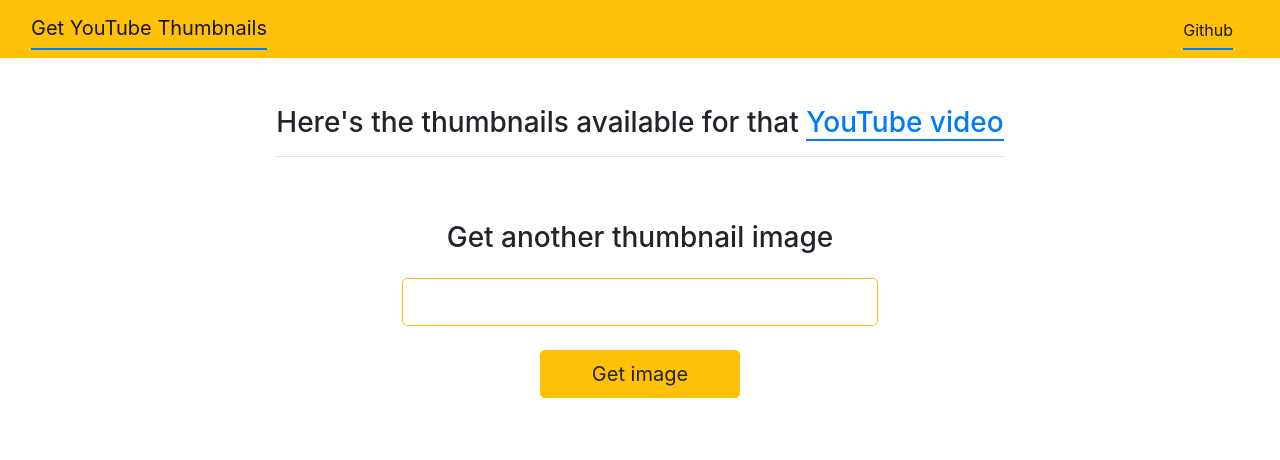
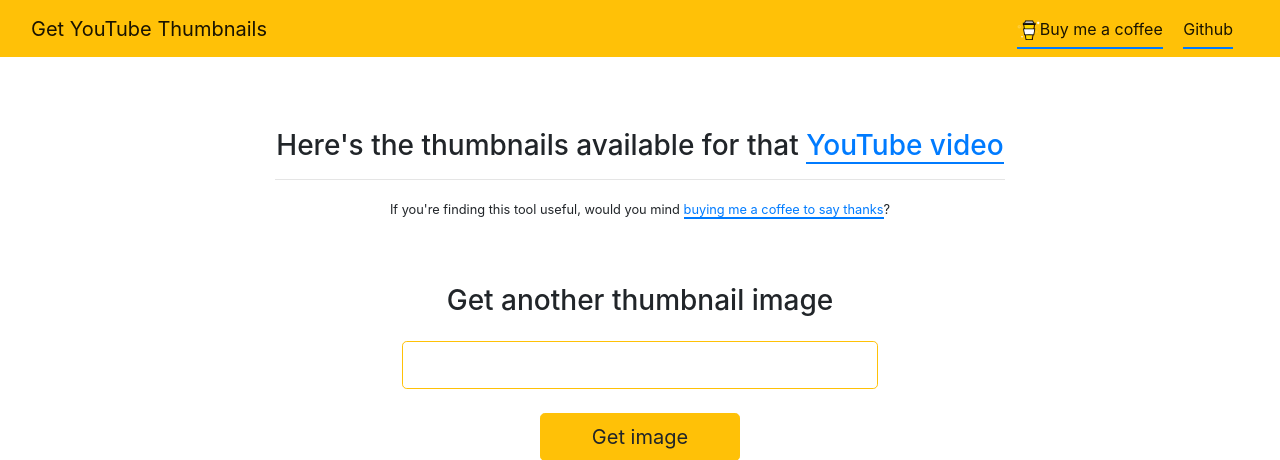
Before and after one commit to edjw/get-youtubethumbnails, a Flask app: template app/templates/thumbnails.html in a window 1280 px wide. Shown: the top 460 px of the page. Run offline with Flask 2, Linux system fonts and the light colour scheme; the template is opened without the code that fills it, so the values that code supplies are empty; some libraries are stand-ins or nearby versions.

Commit message:
Added donation link; added matomo for analytics

```diff
--- a/app/__init__.py
+++ b/app/__init__.py
@@ -5,8 +5,9 @@
 app = Flask(__name__)
 csp = {
     "default-src": "'self'",
-    "style-src": ["'self'", "stackpath.bootstrapcdn.com"],
-    "img-src": ["'self'", "img.youtube.com"],
+    "style-src": ["'self'", "https://stackpath.bootstrapcdn.com"],
+    "img-src": ["'self'", "https://img.youtube.com", "https://matomo.edjw.co.uk"],
+    "script-src": ["'self'", "https://matomo.edjw.co.uk"],
 }
 
 Talisman(app, referrer_policy="same-origin", content_security_policy=csp)
--- a/app/static/css/main.css
+++ b/app/static/css/main.css
@@ -1,3 +1,7 @@
+.navbar-brand {
+    padding-top: .375rem;
+}
+
 .navbar-links {
     font-size: 1rem;
     padding-top: .5625rem;
@@ -22,8 +26,11 @@
     border-bottom: 2px solid #007bff;
 }
 
+.mobile-nav-divider {
+    border-bottom: 2px solid #007bff;
+}
+
 /* sticky footer */
-
 body {
     display: flex;
     flex-direction: column;
@@ -35,9 +42,23 @@
     flex: 1 0 auto;
 }
 
-.footer,
-.navbar {
+.footer {
     flex: none;
 }
 
 /* end sticky footer */
+/* buy me a coffee */
+.bmc-button {}
+
+.bmc-button img {
+    height: 1.275rem;
+    box-shadow: none;
+    border: none;
+    vertical-align: middle;
+}
+
+.bmc-button>span {
+    margin-left: .3125rem;
+}
+
+/* end buy me a coffee */
--- /dev/null
+++ b/app/static/js/matomo.js
@@ -0,0 +1,17 @@
+var _paq = _paq || [];
+/* tracker methods like "setCustomDimension" should be called before "trackPageView" */
+_paq.push(['trackPageView']);
+_paq.push(['enableLinkTracking']);
+(function () {
+    var u = "https://matomo.edjw.co.uk/";
+    _paq.push(['setTrackerUrl', u + 'piwik.php']);
+    _paq.push(['setSiteId', '3']);
+    var d = document,
+        g = d.createElement('script'),
+        s = d.getElementsByTagName('script')[0];
+    g.type = 'text/javascript';
+    g.async = true;
+    g.defer = true;
+    g.src = u + 'piwik.js';
+    s.parentNode.insertBefore(g, s);
+})();
--- a/app/templates/base.html
+++ b/app/templates/base.html
@@ -20,6 +20,7 @@
     <meta name="twitter:description" content="Need an image for a YouTube video?">
     <meta name="twitter:image" content="https://youtubethumbnails.pythonanywhere.com/static/img/youtube_thumbs_social.png">
     <meta name="google-site-verification" content="vXZrnB3eerNwonNSX_d-GLD05YWCdcOchx8dE1kS764" />
+    <script src="static/js/matomo.js"></script>
 </head>
 
 <body>
--- a/app/templates/includes/navbar.html
+++ b/app/templates/includes/navbar.html
@@ -1,6 +1,12 @@
-<nav class="navbar navbar-expand-lg navbar-light bg-warning">
+<nav class="navbar navbar-expand-md navbar-light bg-warning mb-4">
     <div class="container-fluid">
-        <a class="navbar-brand" href="/">Get YouTube Thumbnails</a>
-        <a class="navbar-brand navbar-links text-right" href="https://github.com/edjw/get-youtubethumbnails">Github</a>
+
+        <a class="navbar-brand mx-auto ml-sm-0 text-center text-sm-left border-0" href="/">Get YouTube Thumbnails</a>
+        <div class="w-100 d-sm-none mobile-nav-divider"></div>
+        <div class="mx-auto mr-md-0 mt-3 mt-sm-0">
+            <a class="bmc-button navbar-brand navbar-item navbar-links" target="_blank" href="https://www.buymeacoffee.com/edjw"><img
+                    src="/static/img/buymeacoffee.svg" alt="Buy me a coffee">Buy me a coffee</a>
+            <a class="navbar-brand navbar-links" href="https://github.com/edjw/get-youtubethumbnails">Github</a>
+        </div>
     </div>
 </nav>
--- a/app/templates/thumbnails.html
+++ b/app/templates/thumbnails.html
@@ -3,7 +3,6 @@
 
 <div class="row mt-3 mt-sm-5">
     <div class="col-10 offset-1 col-md-8 offset-md-2">
-        <!-- <h2 class="text-center">YouTube video thumbnails</h2> -->
         <h3 class="text-center">
             {% if thumbnails_data|length > 1 %}
             Here are the {{thumbnails_data|length}} thumbnails
@@ -16,7 +15,7 @@
             available for that <a href="{{ yt_url }}">YouTube video</a>
         </h3>
         <hr>
-
+        <p class="text-center"><small>If you're finding this tool useful, would you mind <a href="https://www.buymeacoffee.com/edjw">buying me a coffee to say thanks</a>?</small></p>
     </div>
 </div>
 
```
Also changed, not shown: app/static/img/buymeacoffee.svg (added).
